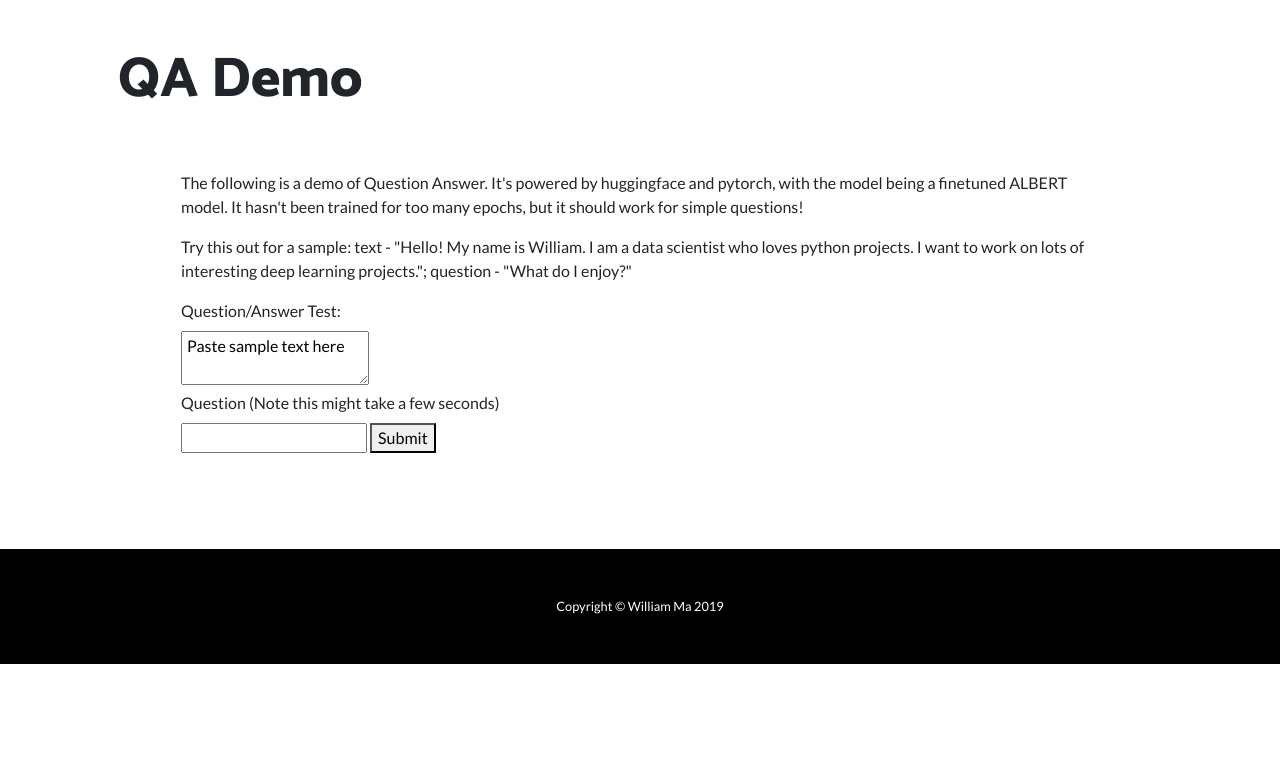
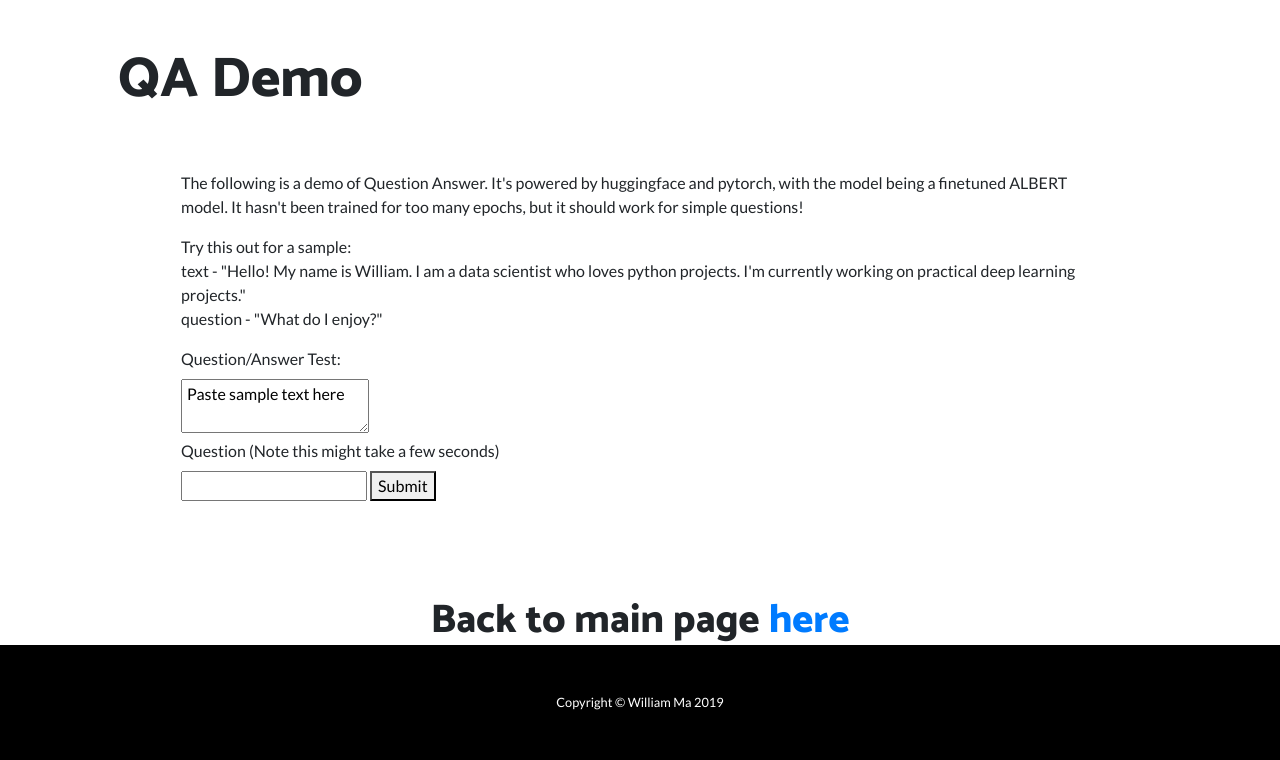
Before and after one commit to wmaucla/turbo-invention, a Flask app: page /qa_page in a window 1280 px wide. Shown: the part 894-1654 px from the top of the page. Before the commit the page ends 1558 px from the top, so only its background shows below. Run offline with Flask 2, Linux system fonts and the light colour scheme; some libraries are stand-ins or nearby versions.

Commit message:
refactor: cleaning up some text for clarity

```diff
--- a/app.py
+++ b/app.py
@@ -16,6 +16,7 @@ def qa_page():
 
 
 @app.route('/')
+@app.route('/home')
 def base_page():
     return render_template("index.html")
 
--- a/templates/index.html
+++ b/templates/index.html
@@ -104,7 +104,7 @@
           <div class="p-5">
             <h2 class="display-4">Transformers (NLP)</h2>
             <p>NLP is a hot research topic. Pretrained models have fundamentally changed the game - now, we can leverage state of the art models without having to train from scratch! Here, I'm using the fantasic
-              hugging face transformers library's pretrained BERT model for question answering. Check it <a href="https://huggingface.co/transformers/"> out</a>.
+              hugging face transformers library's pretrained models for question answering. Check it <a href="https://huggingface.co/transformers/"> out</a>.
             </p>
           </div>
         </div>
--- a/templates/qa.html
+++ b/templates/qa.html
@@ -107,7 +107,7 @@
                 <div class="container">
                   <div class="p-5">
                     <p> The following is a demo of Question Answer. It's powered by huggingface and pytorch, with the model being a finetuned ALBERT model. It hasn't been trained for too many epochs, but it should work for simple questions! </p>
-                    <p> Try this out for a sample: text - "Hello! My name is William. I am a data scientist who loves python projects. I want to work on lots of interesting deep learning projects."; question - "What do I enjoy?" </p>
+                    <p> Try this out for a sample: </br> text - "Hello! My name is William. I am a data scientist who loves python projects. I'm currently working on practical deep learning projects." </br> question - "What do I enjoy?" </p>
                     <label for="qatext">Question/Answer Test: </label><br>
                     <textarea id="qatext" name="qa_text"> Paste sample text here </textarea> </br>
                     <label for="qaquestion">Question (Note this might take a few seconds)</label><br>
@@ -121,6 +121,15 @@
       </div>
     </div>
   </section>
+
+
+  <header class="text-center text-black">
+    <div class="masthead-content">
+      <div class="container">
+        <h1 class="masthead-heading mb-0">Back to main page <a href="{{ url_for('base_page') }}"> here</a></h1>
+      </div>
+    </div>
+  </header>
 
   <!-- Footer -->
   <footer class="py-5 bg-black">
```
